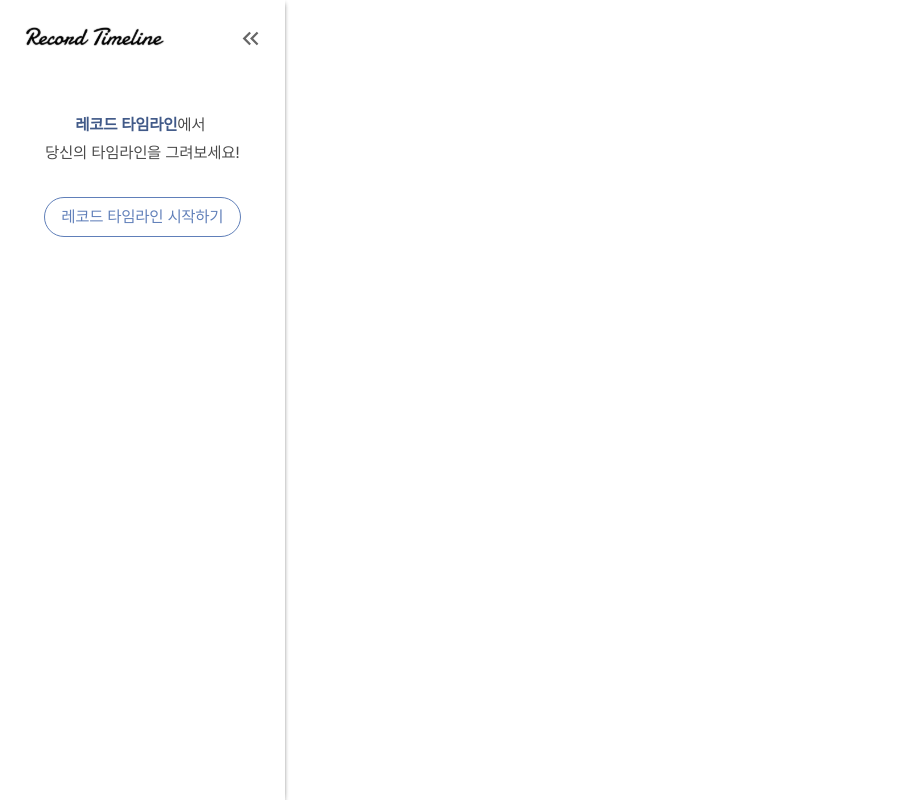
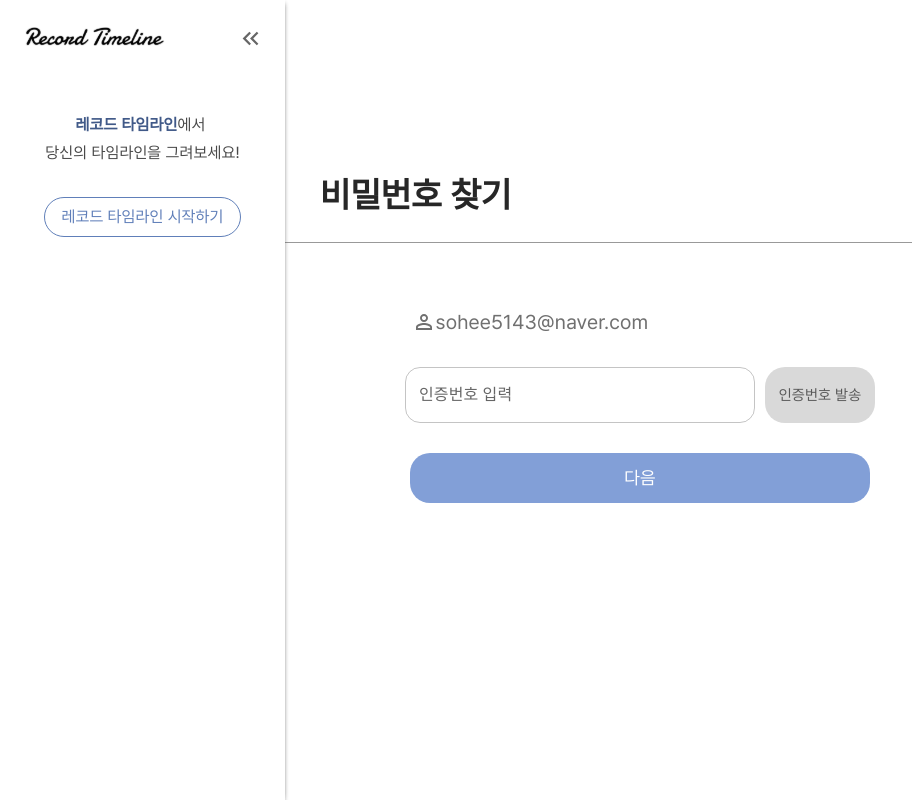
Before and after one commit to Record-Timeline/Front, a React (Create React App) app: page /find/certification in a window 1280 px wide. Shown: the whole page, without its empty margins (0-912 px from the left). Built offline with nearby package versions, Linux system fonts and the light colour scheme; no server answers; what quill-image-resize-module-react would draw is missing.

Commit message:
Feat: 비밀번호 찾기 인증 페이지 UI 완성

```diff
--- a/src/App.js
+++ b/src/App.js
@@ -14,6 +14,7 @@ import OthersSubTimeline from "./pages/OthersSubTimeline";
 import ModifyProfile from "./pages/ModifyProfile";
 import { CssBaseline } from "@mui/material";
 import FindPassword from "./pages/FindPassword";
+import FindPasswordCertification from "./pages/FindPasswordCertification";
 
 function App() {
   const location = useLocation();
@@ -31,7 +32,9 @@ function App() {
         <Route path="/login" element={<Login />} /> {/* 로그인 페이지 */}
         <Route path="/signup" element={<SignUp />} /> {/* 회원가입 페이지 */}
         <Route path="/signup/complete" element={<SignUpComplete />} /> {/* 회원가입 완료 페이지 */}
-        <Route path="/find" element={<FindPassword />} /> {/* 비밀번호 찾기 페이지 */}
+        <Route path="/find" element={<FindPassword />} /> {/* 비밀번호 찾기 페이지 */}\
+        <Route path="/find/certification" element={<FindPasswordCertification />} /> {/* 비밀번호 찾기 페이지 */}
+
         <Route path="/signup/complete" element={<SignUpComplete />} /> {/* 회원가입 완료 페이지 */}
         <Route path="/profile" element={<ModifyProfile />} /> {/* 회원정보 수정 페이지 */}
         <Route path="/bookmark" element={<Bookmark />} /> {/* 북마크한 게시물 페이지 */}
--- a/src/pages/FindPassword.jsx
+++ b/src/pages/FindPassword.jsx
@@ -1,23 +1,34 @@
 /** @jsxImportSource @emotion/react */
 
 import React, { useState } from "react";
+import { css } from "@emotion/react";
+import Button from "../components/common/Button";
+import {
 
-import { css } from "@emotion/react";
-import Button from "../components/common/Button"
-import {
-  Container,
-  CssBaseline,
-  FormControl,
   Grid,
   TextField,
 } from "@mui/material/";
+import { useNavigate } from "react-router-dom";
+
 export default function FindPassword() {
   const [email, setEmail] = useState(""); // 입력한 이메일
+  const navigate = useNavigate(); // useNavigate 훅 사용
 
   // 이메일 입력 값 업데이트
   const handleEmailChange = (e) => {
     setEmail(e.target.value);
   };
+
+  // 비밀번호 찾기 버튼 클릭 시
+  const handleFindPassword = () => {
+    if (email) {
+      navigate("/find/certification");
+      // 이메일이 입력되지 않았을 때
+    } else {
+      alert("이메일을 입력해 주세요.");
+    }
+  };
+
   return (
     <div
       css={css`
@@ -31,24 +42,30 @@ export default function FindPassword() {
         font-weight: 700;
       `}
     >
-      <div css={css`
+      <div
+        css={css`
           width: 100%;
           padding: 0px 25% 20px 25%;
-      `}>비밀번호 찾기
+        `}
+      >
+        비밀번호 찾기
       </div>
-      <div css={css`
+      <div
+        css={css`
           width: 100%;
           height: 1px;
           background: #999999;
-      `}>
-      </div>
-      <div css={css`
+        `}
+      ></div>
+      <div
+        css={css`
           color: #505050;
           font-size: 20px;
           font-weight: 400;
           margin-top: 5%;
-      `}>비밀번호를 찾고자 하는 아이디를 입력해주세요
-
+        `}
+      >
+        비밀번호를 찾고자 하는 아이디를 입력해주세요
       </div>
       <Grid
         item
@@ -56,7 +73,7 @@ export default function FindPassword() {
         sm={9}
         sx={{
           fontFamily: "Pretendard",
-          margin: "30px 0px 30px 0px"
+          margin: "30px 0px 30px 0px",
         }}
       >
         <TextField
@@ -75,9 +92,23 @@ export default function FindPassword() {
             },
           }}
         />
+
       </Grid>
 
-      <Button width="380px" height="50px" margin="0px 0px 10% 0px"> 비밀번호 찾기</Button>
+      <div
+        css={css`
+            border-radius: 20px;
+            background: #829FD7;
+            color: #FFF;
+            padding: 10px 140px;
+            font-size: 18px;
+            font-weight: 500;
+            cursor: pointer;
+        `}
+        onClick={handleFindPassword}
+      >
+        비밀번호 찾기
+      </div>
     </div>
   );
 }
--- /dev/null
+++ b/src/pages/FindPasswordCertification.jsx
@@ -0,0 +1,110 @@
+/** @jsxImportSource @emotion/react */
+
+import React, { useState } from "react";
+
+import { css } from "@emotion/react";
+import Button from "../components/common/Button"
+import PersonOutlineOutlinedIcon from '@mui/icons-material/PersonOutlineOutlined';
+import {
+
+  Grid,
+  TextField,
+} from "@mui/material/";
+export default function FindPassword() {
+  const [certification, setCertification] = useState(""); // 입력한 이메일
+  const email = "sohee5143@naver.com"
+  // 인증번호 입력 값 업데이트
+  const handleCertificationChange = (e) => {
+    setCertification(e.target.value);
+  };
+  return (
+    <div
+      css={css`
+          display: flex;
+          justify-content: center;
+          flex-direction: column;
+          align-items: center;
+          height: 100vh;
+          color: #272727;
+          font-size: 35px;
+          font-weight: 700;
+      `}
+    >
+      <div css={css`
+          width: 100%;
+          padding: 0px 25% 20px 25%;
+      `}>비밀번호 찾기
+      </div>
+      <div css={css`
+          width: 100%;
+          height: 1px;
+          background: #999999;
+      `}>
+      </div>
+      <div css={css`
+          color: #707070;
+          font-size: 20px;
+          font-weight: 400;
+          display: flex;
+          align-items: center;
+          justify-content: center;
+          margin-top: 5%;
+          margin-right: 220px;
+      `}><PersonOutlineOutlinedIcon/> {email}
+      </div>
+      <Grid
+        item
+        xs={12}
+        sm={9}
+        sx={{
+          fontFamily: "Pretendard",
+          margin: "30px 0px 30px 0px"
+        }}
+      >
+        <div  css={css`
+          display: flex;
+            align-items: center;
+            justify-content: center;
+      `}>
+        <TextField
+          value={certification}
+          onChange={handleCertificationChange}
+          type="certification"
+          id="certification"
+          name="certification"
+          label="인증번호 입력"
+          InputProps={{
+            style: {
+              borderRadius: "15px",
+              width: "350px",
+              fontFamily: "Pretendard",
+            },
+          }}
+        />
+        <div
+          //onClick={emailPasswordConfrim}
+          css={css({
+            marginLeft: "10px",
+            width: '110px',
+            height: "56px",
+            backgroundColor: "#d9d9d9",
+            borderRadius: "20px",
+            color: "#595959",
+            fontSize: "15px",
+            textAlign: "center",
+            alignItems: "center",
+            display: "flex",
+            justifyContent: "center",
+            cursor: "pointer",
+            fontWeight: "300"
+          })}
+        >
+          인증번호 발송
+        </div>
+        </div>
+      </Grid>
+
+      <Button width="460px" height="50px" margin="0px 0px 10% 0px">다음</Button>
+    </div>
+  );
+}
```
Lines whose indentation alone changed are shown as unchanged.
